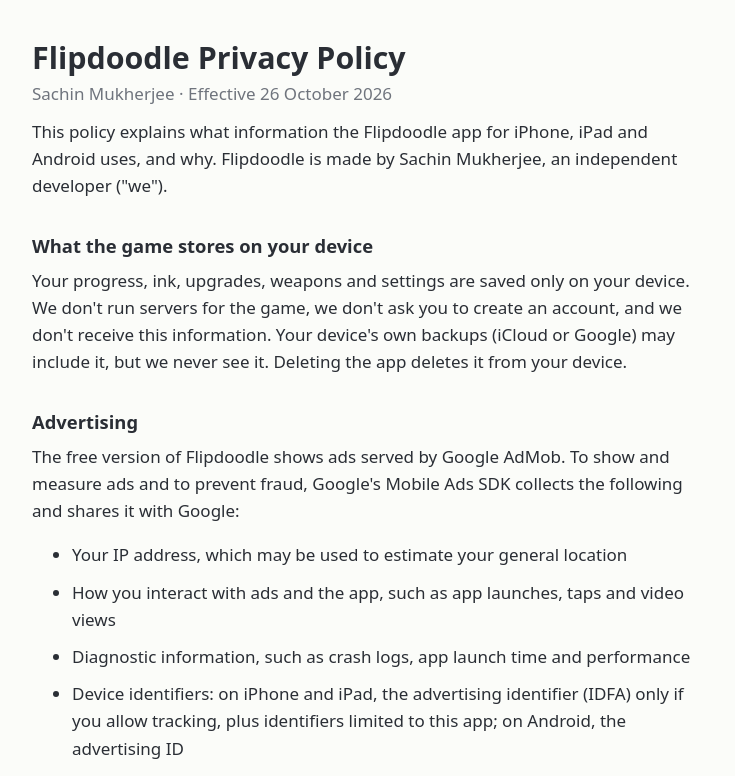
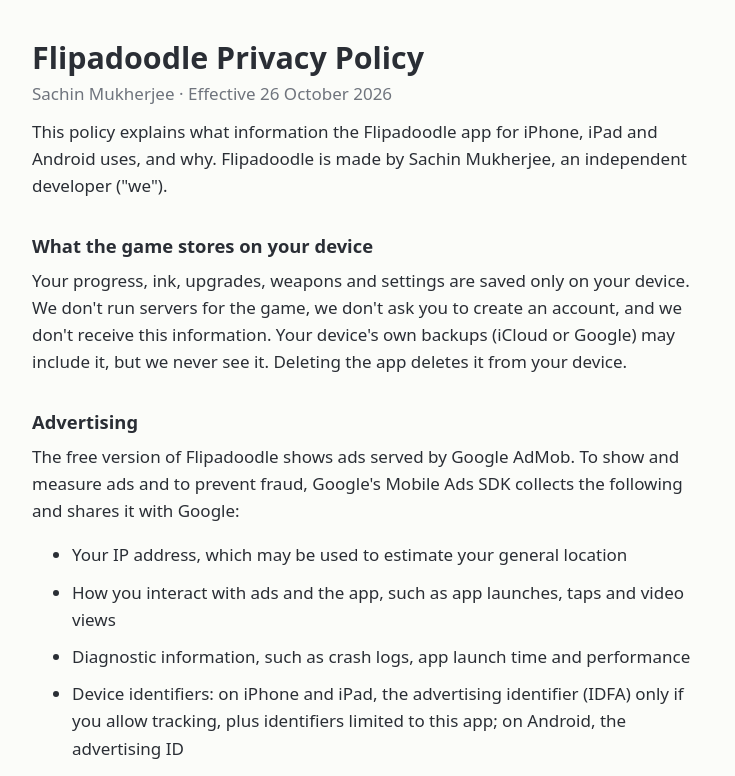
Before and after one commit to paradox0121/inkfist, a plain HTML site: page privacy-policy.html in a window 1280 px wide. Shown: the top 776 px of the page, without its empty margins (268-1003 px from the left). Drawn offline with Linux system fonts and the light colour scheme.

Commit message:
Add files via upload

```diff
--- a/privacy-policy.html
+++ b/privacy-policy.html
@@ -3,7 +3,7 @@
 <head>
 <meta charset="utf-8">
 <meta name="viewport" content="width=device-width, initial-scale=1">
-<title>Flipdoodle Privacy Policy</title>
+<title>Flipadoodle Privacy Policy</title>
 <style>
   body{margin:0;background:#fbfcf9;color:#2a2e35;font:17px/1.6 system-ui,-apple-system,"Segoe UI",Roboto,sans-serif}
   main{max-width:680px;margin:0 auto;padding:40px 20px 60px}
@@ -16,16 +16,16 @@
 </head>
 <body>
 <main>
-<h1>Flipdoodle Privacy Policy</h1>
+<h1>Flipadoodle Privacy Policy</h1>
 <p class="muted">Sachin Mukherjee · Effective 26 October 2026</p>
 
-<p>This policy explains what information the Flipdoodle app for iPhone, iPad and Android uses, and why. Flipdoodle is made by Sachin Mukherjee, an independent developer ("we").</p>
+<p>This policy explains what information the Flipadoodle app for iPhone, iPad and Android uses, and why. Flipadoodle is made by Sachin Mukherjee, an independent developer ("we").</p>
 
 <h2>What the game stores on your device</h2>
 <p>Your progress, ink, upgrades, weapons and settings are saved only on your device. We don't run servers for the game, we don't ask you to create an account, and we don't receive this information. Your device's own backups (iCloud or Google) may include it, but we never see it. Deleting the app deletes it from your device.</p>
 
 <h2>Advertising</h2>
-<p>The free version of Flipdoodle shows ads served by Google AdMob. To show and measure ads and to prevent fraud, Google's Mobile Ads SDK collects the following and shares it with Google:</p>
+<p>The free version of Flipadoodle shows ads served by Google AdMob. To show and measure ads and to prevent fraud, Google's Mobile Ads SDK collects the following and shares it with Google:</p>
 <ul>
   <li>Your IP address, which may be used to estimate your general location</li>
   <li>How you interact with ads and the app, such as app launches, taps and video views</li>
@@ -45,7 +45,7 @@
 <p>Because we don't collect or store your personal information, we have nothing about you to access, correct or delete. To control the information Google uses for ads, use <strong>Privacy choices</strong> in the game, your phone's tracking and ad settings, or the tools described in <a href="https://policies.google.com/privacy">Google's Privacy Policy</a>. You can also contact us with any privacy question, and you have the right to complain to your local privacy regulator.</p>
 
 <h2>Children</h2>
-<p>Flipdoodle is not directed at children under 13, and we don't knowingly collect information from them.</p>
+<p>Flipadoodle is not directed at children under 13, and we don't knowingly collect information from them.</p>
 
 <h2>Changes to this policy</h2>
 <p>If this policy changes, we'll update it on this page and change the effective date above.</p>
```
